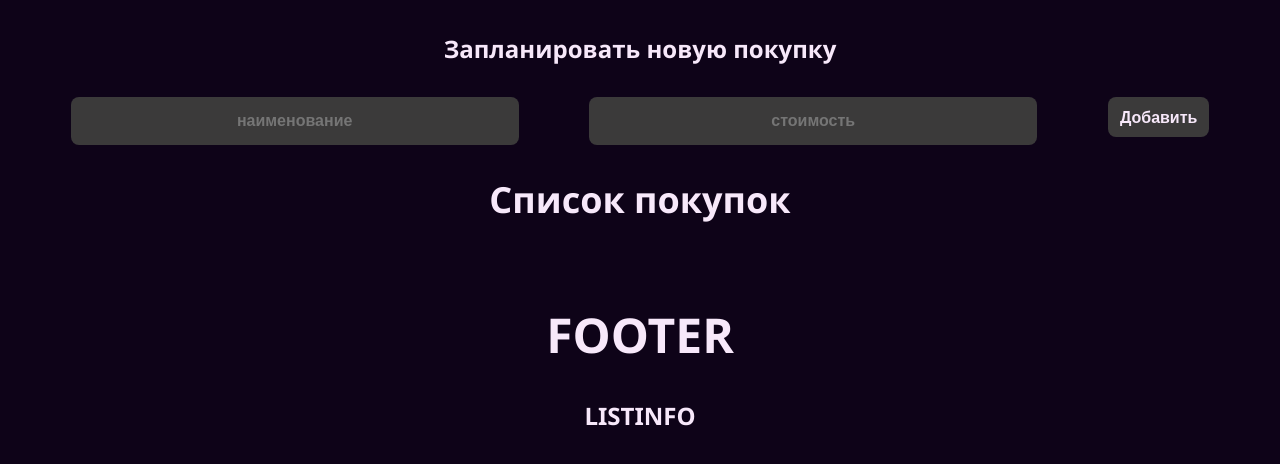
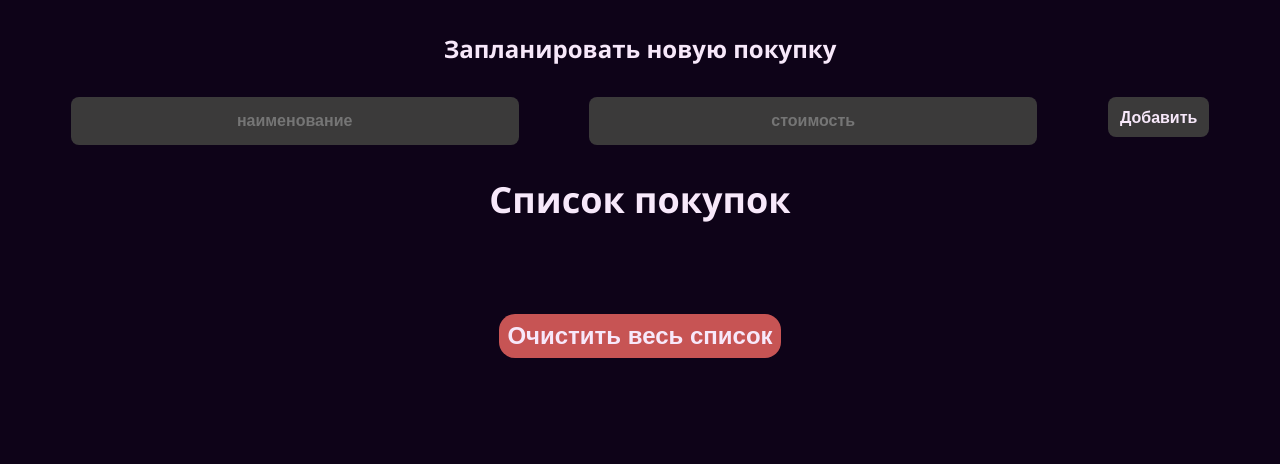
Before and after one commit to AnnaArmodillo/shopping-list-react-ts, a React (Vite) app: page / in a window 1280 px wide. Shown: the top 464 px of the page. Built offline with nearby package versions, Linux system fonts and the light colour scheme.

Commit message:
Реализована очистка всего списка

```diff
--- a/src/components/Footer/Footer.tsx
+++ b/src/components/Footer/Footer.tsx
@@ -1,10 +1,39 @@
-import { ListInfo } from 'components/ListInfo/ListInfo';
+// import { ListInfo } from 'components/ListInfo/ListInfo';
+import { Modal } from 'components/Modal/Modal';
+import { FC, useCallback, useState } from 'react';
+import { useDispatch } from 'react-redux';
+import { clearAllItems } from 'redux/slices/itemsSlice';
+import styles from './footer.module.scss';
 
-export const Footer = () => {
+export const Footer: FC = () => {
+  const dispatch = useDispatch();
+  const [isModalClearOpen, setIsModalClearOpen] = useState(false);
+  const closeModalClearHandler = useCallback(() => {
+    setIsModalClearOpen(false);
+  }, [setIsModalClearOpen]);
+  function openModalClearHandler() {
+    setIsModalClearOpen(true);
+  }
+  function clearHandler() {
+    dispatch(clearAllItems());
+    closeModalClearHandler();
+  }
   return (
-    <div>
-      <h1>FOOTER</h1>
-      <ListInfo />
-    </div>
+    <>
+      <button type="button" className={styles.buttonClear} onClick={openModalClearHandler}>
+        Очистить весь список
+      </button>
+      <Modal isModalOpen={isModalClearOpen} closeModalHandler={closeModalClearHandler}>
+        <div className={styles.modalQuestion}>Точно очистить весь список?</div>
+        <div className={styles.buttonsModalWrapper}>
+          <button onClick={closeModalClearHandler} className={styles.buttonCancel} type="button">
+            Отмена
+          </button>
+          <button onClick={clearHandler} className={styles.buttonSubmit} type="button">
+            Очистить
+          </button>
+        </div>
+      </Modal>
+    </>
   );
 };
--- /dev/null
+++ b/src/components/Footer/footer.module.scss
@@ -0,0 +1,53 @@
+%button {
+    background-color: rgb(199 84 84);
+    font-size: 1.5rem;
+    border-radius: 16px;
+    padding: 8px;
+    border: none;
+    cursor: pointer;
+    font-weight: 600;
+    color: rgb(247 232 250);
+
+    &:hover {
+        box-shadow: 4px 8px 12px 0 rgb(245 221 221 / 24%);
+    }
+}
+
+.buttonClear {
+    @extend %button;
+
+    border-color: rgb(199 84 84);
+    margin-top: 40px;
+}
+
+.buttonCancel {
+    @extend %button;
+
+    background-color: rgb(29 26 26);
+    font-size: 1.5rem;
+
+    &:hover {
+        box-shadow: 4px 8px 20px 0 rgb(2 2 2 / 28.8%);
+    }
+}
+
+.buttonSubmit {
+    @extend %button;
+
+    background-color: rgb(70 7 7);
+    font-size: 1.5rem;
+
+    &:hover {
+        box-shadow: 4px 8px 20px 0 rgb(2 2 2 / 28.8%);
+    }
+}
+
+.modalQuestion {
+    margin-top: 40px;
+}
+
+.buttonsModalWrapper {
+    display: flex;
+    justify-content: space-evenly;
+    margin: 20px;
+}
--- a/src/components/Item/Item.tsx
+++ b/src/components/Item/Item.tsx
@@ -7,7 +7,6 @@ import { changeItemStatus, deleteItem, editItem } from 'redux/slices/itemsSlice'
 import styles from './item.module.scss';
 
 export const ListItem: FC<Item> = ({ id, active, title, cost }) => {
-  console.log(id, active, title, cost);
   const [isModalOpen, setIsModalOpen] = useState(false);
   const [isModalErrorOpen, setIsModalErrorOpen] = useState(false);
   const [isContentEditable, setIsContentEditable] = useState(false);
--- a/src/components/Item/item.module.scss
+++ b/src/components/Item/item.module.scss
@@ -69,6 +69,7 @@
     background-color: rgb(29 26 26);
     border-radius: 4px;
     cursor: pointer;
+    border: none;
 }
 
 %button:hover, .buttonEdit:hover, .buttonSave:hover {
--- a/src/components/NewItemForm/newItemForm.module.scss
+++ b/src/components/NewItemForm/newItemForm.module.scss
@@ -31,7 +31,7 @@
 }
 
 .button:hover:not([disabled]) {
-    box-shadow: 4px 8px 12px 0 rgb(245 221 221 / 24%), 8px 12px 40px 0 rgb(243 224 245 / 19%);
+    box-shadow: 4px 8px 12px 0 rgb(245 221 221 / 24%);
 }
 
 .error {
--- a/src/redux/slices/itemsSlice.ts
+++ b/src/redux/slices/itemsSlice.ts
@@ -34,9 +34,13 @@ const itemsSlice = createSlice({
       currentItem!.cost = action.payload.cost;
       currentItem!.title = action.payload.title;
     },
+    clearAllItems() {
+      return [];
+    },
   },
 });
 
-export const { addNewItem, changeItemStatus, deleteItem, editItem } = itemsSlice.actions;
+export const { addNewItem, changeItemStatus, deleteItem, editItem, clearAllItems } =
+  itemsSlice.actions;
 export const itemsReducer = itemsSlice.reducer;
 export const getItemsSelector = (state: RootState) => state.items;
```
Also changed, not shown: 1 other file (tests, documents, lock files or other folders).
